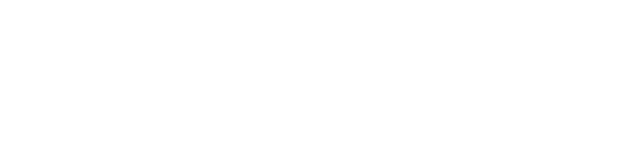
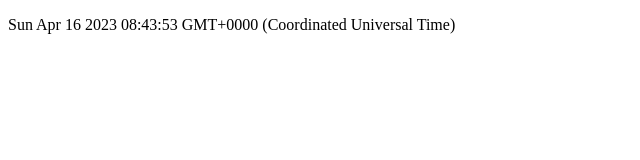
Before and after one commit to acciojob/clock-nikhil-rawat02, a website: page main.html in a window 1280 px wide. Shown: the whole page, without its empty margins (0-640 px from the left). Drawn offline with Linux system fonts and the light colour scheme.

Commit message:
created a submission

```diff
--- a/main.html
+++ b/main.html
@@ -8,6 +8,7 @@
 
 <body>
 	<!-- the entire body must be written by student -->
+	<p id = "timer"></p>
     <script type="text/javascript" src="./script.js">
 </script>
 
--- a/script.js
+++ b/script.js
@@ -1 +1,8 @@
 //your JS code here. If required.
+let timer = document.getElementById("timer");
+
+function updateTime(params) {
+	const date = new Date();
+	timer.innerHTML = date;
+}
+setInterval(updateTime , 1000);
```
